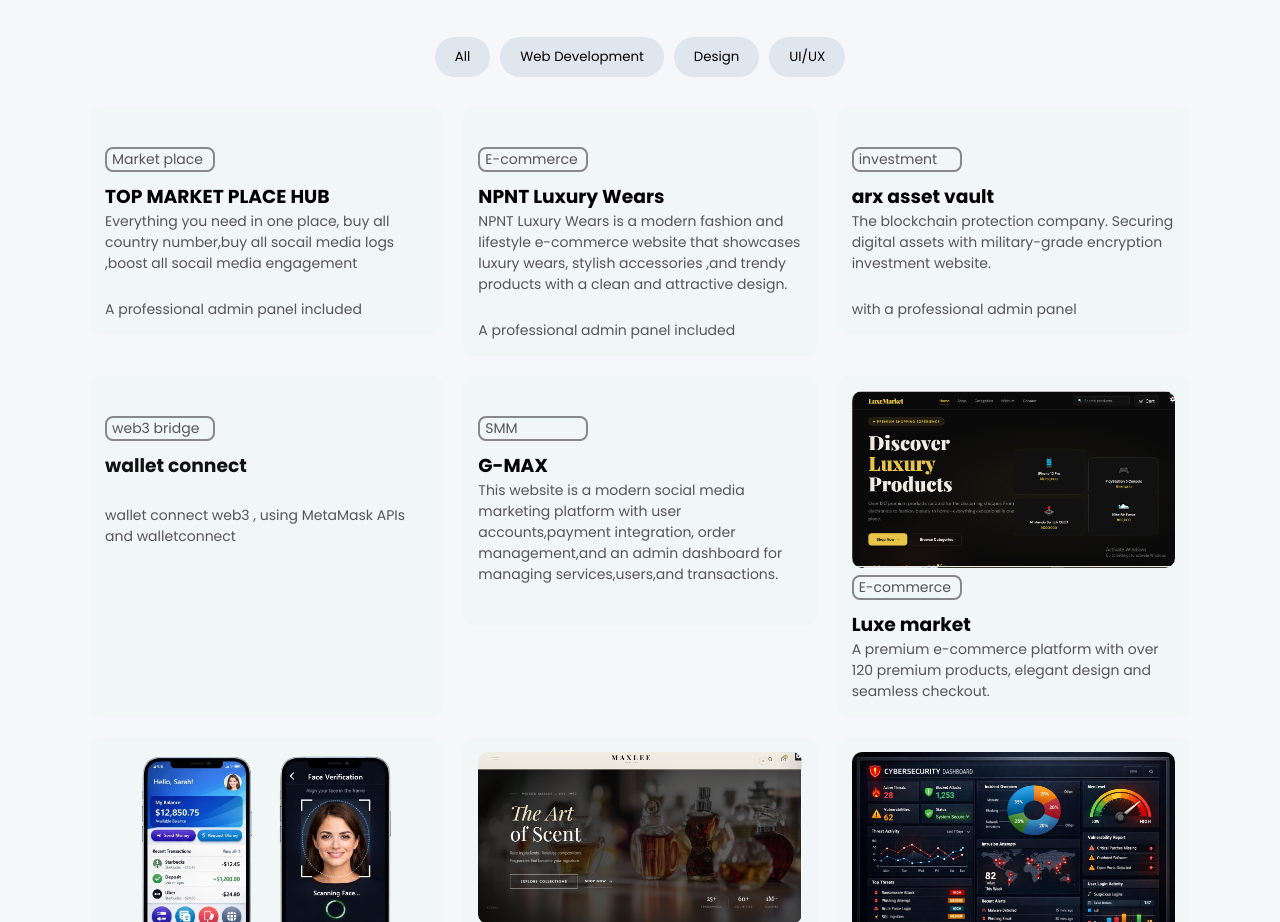
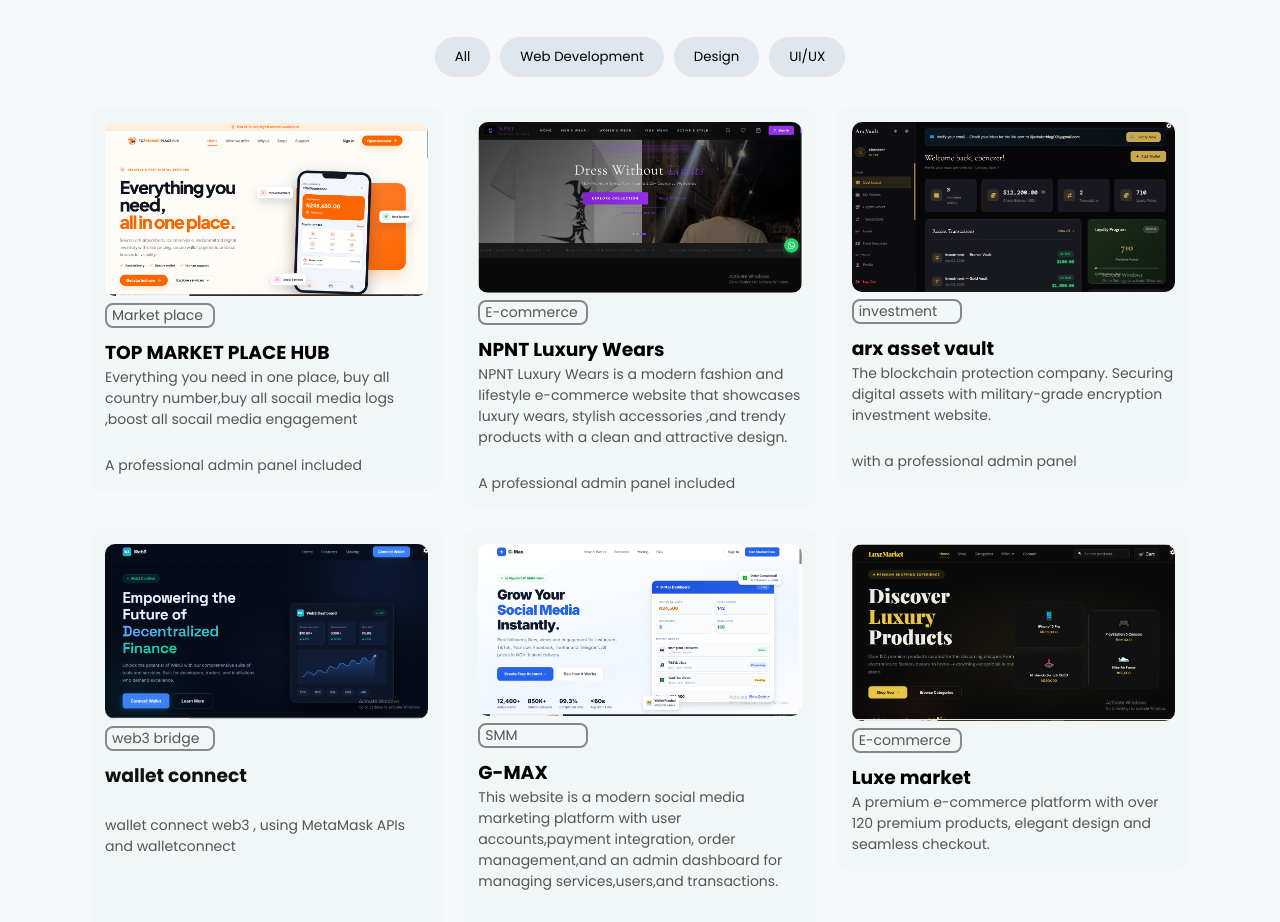
Before and after one commit to chinazaebenezer855-create/Godmax-tech-update, a plain HTML site: page index.html in a window 1280 px wide. Shown: the part 3550-4472 px from the top of the page. Drawn offline with Linux system fonts and the light colour scheme; files whose address does not match are found by name.

Commit message:
Update index.html

```diff
--- a/index.html
+++ b/index.html
@@ -332,7 +332,7 @@
      <a href="https://topmarketplacehub.com/" class="links">
     <div class="cardft" data-category="web">
 
-      <img src="/Godmax-tech-update-main/img/top log sc.png" alt="">
+      <img src="/img/top log sc.png" alt="">
       <p class="web-type">Market place</p>
       <h3>TOP MARKET PLACE HUB</h3>
       <p>Everything you need in one place, buy all country number,buy all socail media logs ,boost all socail media engagement
@@ -351,7 +351,7 @@
      <a href="https://npntluxurywears.com/" class="links">
     <div class="cardft" data-category="web">
 
-      <img src="/Godmax-tech-update-main/img/ntnp picture.png" alt="">
+      <img src="/img/ntnp picture.png" alt="">
       <p class="web-type">E-commerce</p>
       <h3>NPNT Luxury Wears</h3>
       <p>NPNT Luxury Wears is a modern fashion and lifestyle e-commerce website that showcases
@@ -368,7 +368,7 @@
      <a href="https://www.arxassetvault.com/" class="links">
     <div class="cardft" data-category="web">
 
-      <img src="/Godmax-tech-update-main/img/arx-screenshot.png"alt="">
+      <img src="/img/arx-screenshot.png"alt="">
       <p class="web-type">investment</p>
       <h3>arx asset vault</h3>
       <p>The blockchain protection company. Securing digital assets with military-grade encryption  investment website.</p>
@@ -386,7 +386,7 @@
 
 <div class="cardft" data-category="web">
 
-      <img src="/Godmax-tech-update-main/img/another.png" alt="">
+      <img src="/img/another.png" alt="">
       <p class="web-type">web3 bridge</p>
       <h3>wallet connect</h3>
       <br>
@@ -400,7 +400,7 @@
      <a href="https://www.gmaxboost.com" class="links">
     <div class="cardft" data-category="web">
 
-      <img src="/Godmax-tech-update-main/img/gmax picture.png"alt="">
+      <img src="/img/gmax picture.png"alt="">
       <p class="web-type">SMM</p>
       <h3>G-MAX</h3>
       <p>This website is a modern social media marketing platform with user accounts,payment integration,
```
